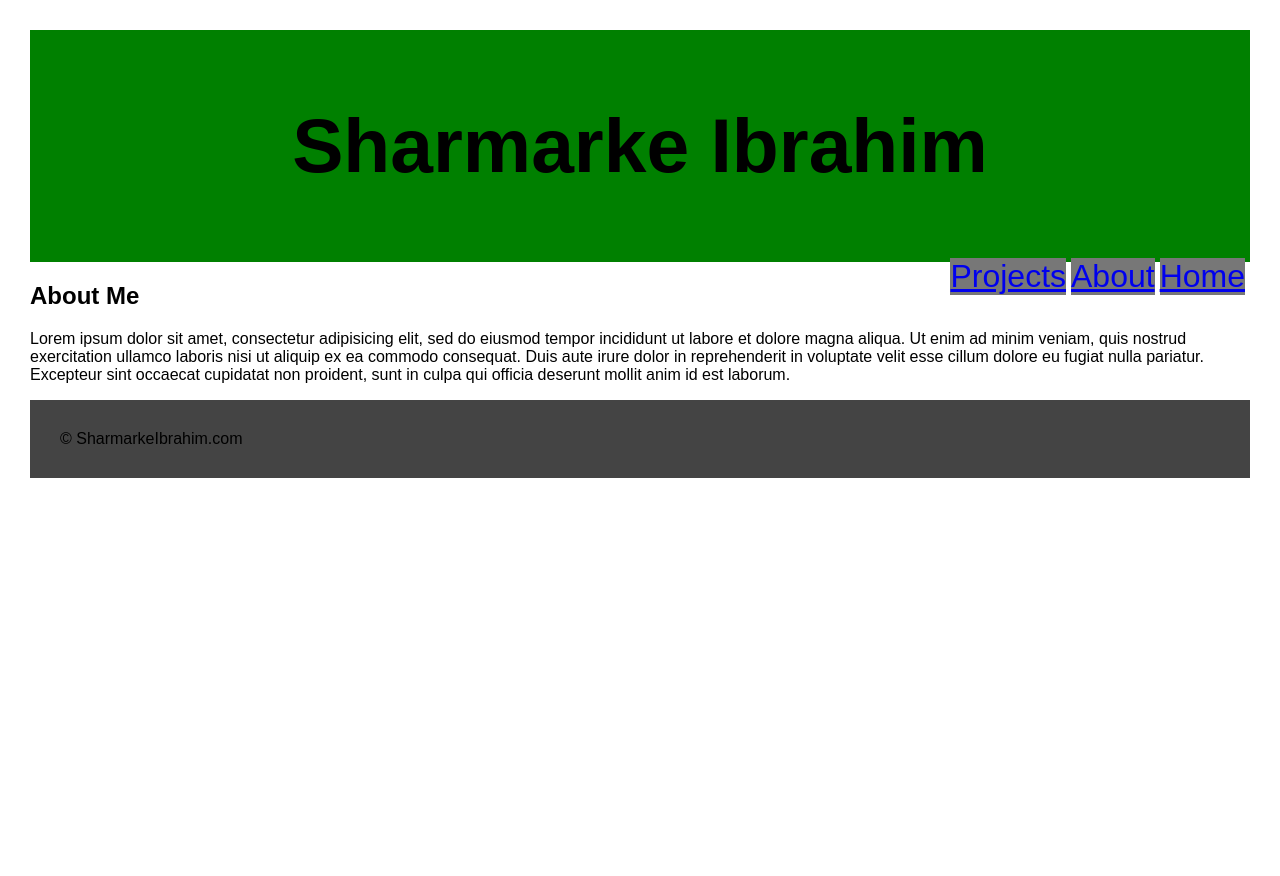
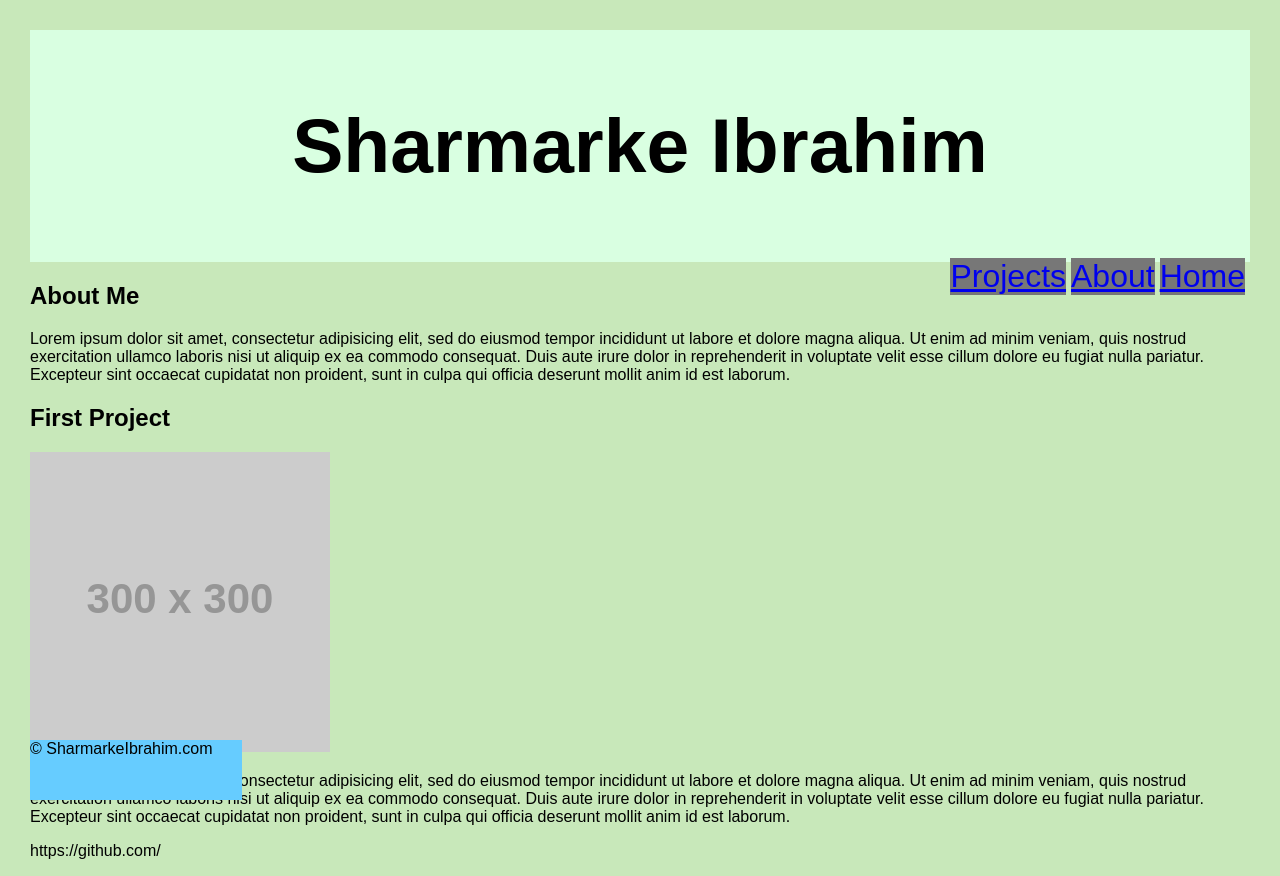
Before and after one commit to HassanAbdinur/portfolio-1, a plain HTML site: page index.html in a window 1280 px wide. Shown: the top 876 px of the page. Before the commit the page ends 800 px from the top, so only its background shows below. Drawn offline with nearby package versions, Linux system fonts and the light colour scheme; placeholder pictures from the web are drawn by us; some icons are missing; a web font is replaced by a local one.

Commit message:
imported files from class-04

```diff
--- a/app.js
+++ b/app.js
@@ -1,8 +1,14 @@
 'use strict';
 
-$('.icon-menu').on('click', function() {
-  $('nav').show();
+// $('.icon-menu').on('click', function() {
+//   $('nav').show();
+// });
+
+$('icon-menu').on('click', function() {
+  $('.main-nav').slideToggle();
 });
+
+
 
 var allProjects = [];
 
@@ -15,16 +21,12 @@ function Projects (projectData) {
 }
 
 Projects.prototype.toHtml = function(){
-  var $newProjects = $('.template').clone();
 
-  $newProjects.removeClass('.template');
+  var template = $('#handle-template').html();
 
-  $newProjects.find('.title').html(this.title);
-  $newProjects.find('.test-run').attr('src', this.img);
-  $newProjects.find('p').html(this.description);
-  // return $newProjects;
-  $newProjects.appendTo('#test');
+  var templateRender = Handlebars.compile(template);
 
+  return templateRender(this);
 };
 projectData.forEach(function(object){
   allProjects.push(new Projects(object));
@@ -37,6 +39,8 @@ allProjects.forEach(function(a){
 
 $('.main-nav').on('click','.tab', function() {
   $('.turtle').hide();
+  $('.tab-content').hide();
+  $('#test').hide();
   $('#' + $(this).data('content')).show();
   console.log($(this).data('content'));
 });
--- a/style.css
+++ b/style.css
@@ -4,8 +4,11 @@ img {
 
 body {
   margin: 30px;
+  background: #C8E8BA;
 
 }
+
+
 
 .clearfix {
   clear: both;
@@ -37,7 +40,7 @@ nav ul {
 
   nav span.icon-menu {
     display: none;
-    float: right;
+    /*float: right;*/
   }
 };
 
@@ -53,7 +56,7 @@ img .banner {
   display: inline;
 }
 header {
-  background: green;
+  background: #D9FFE1;
 }
 
 .header-h1 {
@@ -72,15 +75,24 @@ header {
 }
 
 footer {
-  margin-top: 10px;
+   position: fixed;
+   bottom:0;
+   /*width:100vw;*/
+   height:60px;   /* Height of the footer */
+   background:#6cf;
+}
+
+/*footer {
+  margin-bottom: 100px;
   background: #444;
   padding: 30px;
-}
+}*/
 
 .logos {
   margin-top: -5px;
   float: right;
 }
+
 
 .github {
   width: 70px;
```
